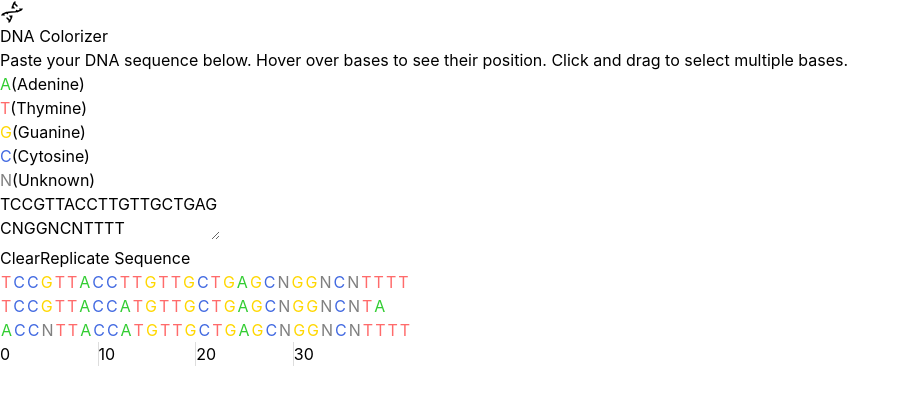
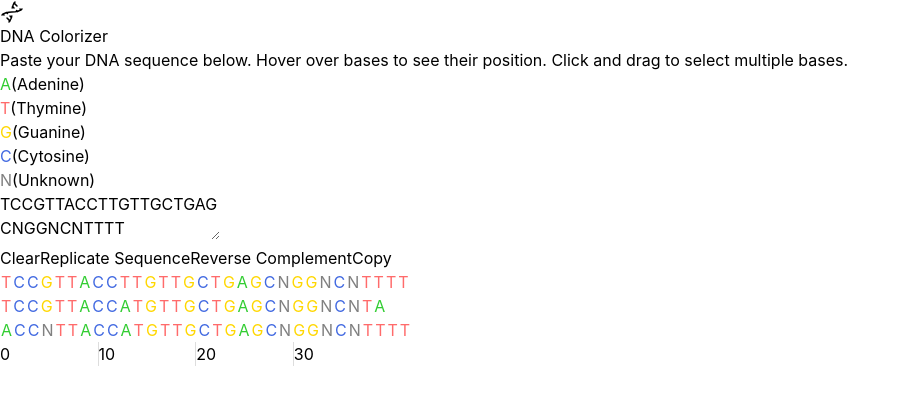
Before and after one commit to aviezerl/dna-colorizer, a React (Vite) app: page / in a window 1280 px wide. Shown: the top 404 px of the page, without its empty margins (0-906 px from the left). Built offline with nearby package versions, Linux system fonts and the light colour scheme.

Commit message:
added revcomp and copy

```diff
--- a/src/components/DnaVisualizer.jsx
+++ b/src/components/DnaVisualizer.jsx
@@ -152,6 +152,37 @@ const DnaVisualizer = () => {
         setSequence(e.target.value);
     };
 
+    // Function to get the complement of a DNA base
+    const getComplement = (base) => {
+        const complements = {
+            'A': 'T',
+            'T': 'A',
+            'G': 'C',
+            'C': 'G',
+            'N': 'N',
+            'a': 't',
+            't': 'a',
+            'g': 'c',
+            'c': 'g',
+            'n': 'n'
+        };
+        return complements[base] || base;
+    };
+
+    // Function to get reverse complement of the sequence
+    const getReverseComplement = () => {
+        return sequence
+            .split('\n')
+            .map(line =>
+                line
+                    .split('')
+                    .reverse()
+                    .map(base => getComplement(base))
+                    .join('')
+            )
+            .join('\n');
+    };
+
     // Handle mouse up event on window
     React.useEffect(() => {
         const handleMouseUp = () => {
@@ -200,6 +231,24 @@ const DnaVisualizer = () => {
                         >
                             Replicate Sequence
                         </button>
+                        <button
+                            onClick={() => setSequence(getReverseComplement())}
+                            className="px-3 py-1 bg-green-100 hover:bg-green-200 text-green-700 rounded transition-colors"
+                        >
+                            Reverse Complement
+                        </button>
+                        <button
+                            onClick={async () => {
+                                try {
+                                    await navigator.clipboard.writeText(sequence);
+                                } catch (err) {
+                                    console.error('Failed to copy sequence:', err);
+                                }
+                            }}
+                            className="px-3 py-1 bg-purple-100 hover:bg-purple-200 text-purple-700 rounded transition-colors"
+                        >
+                            Copy
+                        </button>
                     </div>
                 </div>
                 <div className="bg-gray-50 p-4 rounded overflow-x-auto">
```
